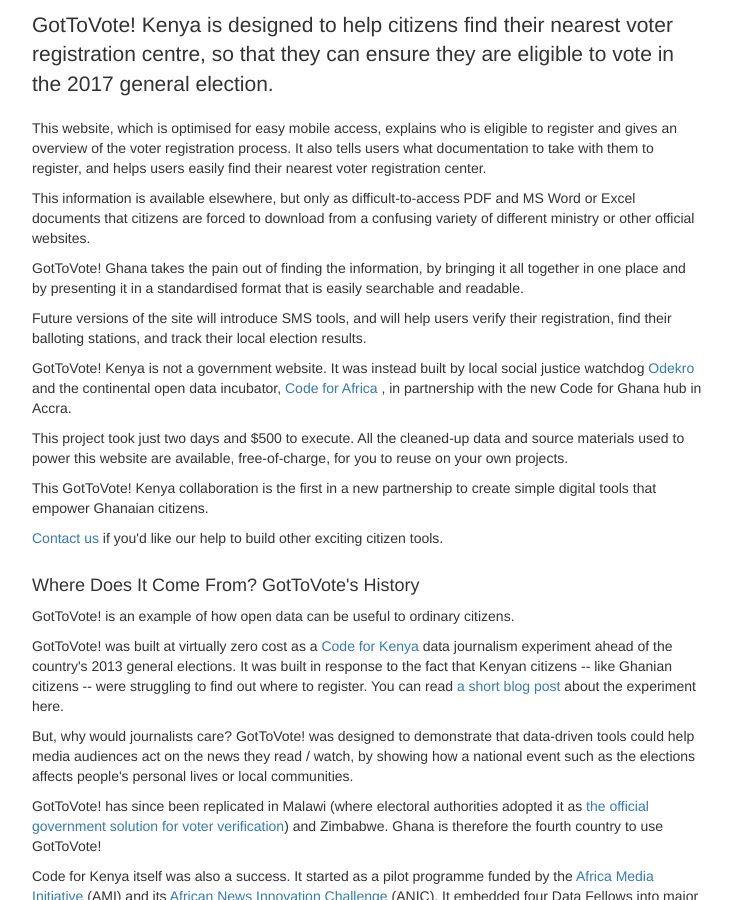
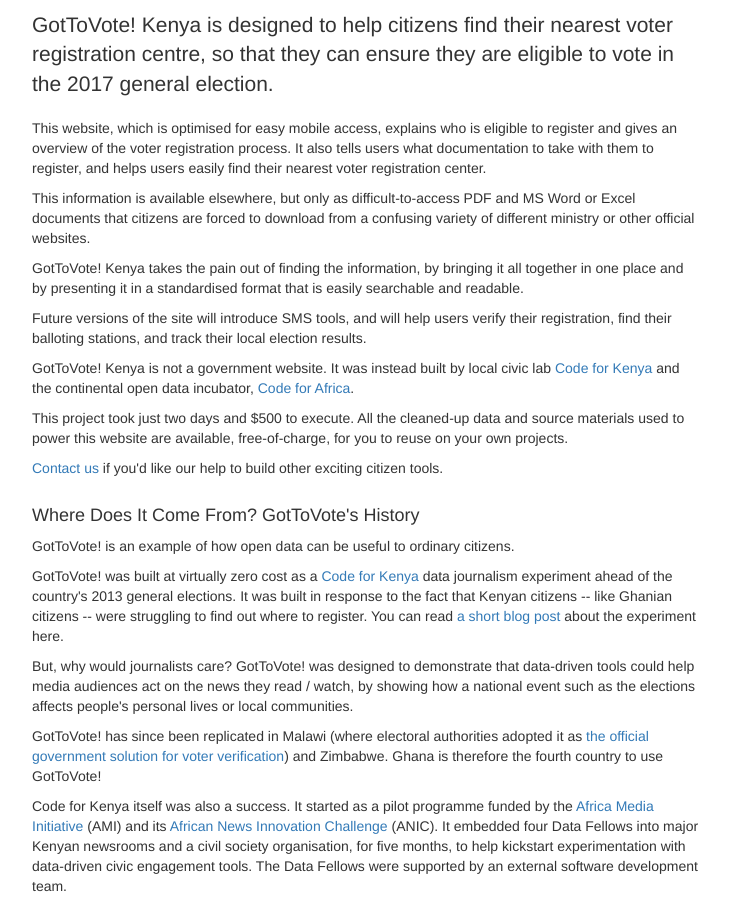
Before and after one commit to CodeForAfrica/GotToVote-RCI, a Jekyll site: the page built from about.html, in a window 1280 px wide and 900 px high, scrolled down 428 px. Shown: the whole window, without its empty margins (273-1005 px from the left). Built offline with Jekyll 4.4.1, drawn with Linux system fonts in a browser that asks for light colours; nearby versions of some CDN libraries; comment, search, counter and statistics services are not loaded.

Commit message:
Updated About

```diff
--- a/about.html
+++ b/about.html
@@ -21,15 +21,13 @@
 
 		<p>This information is available elsewhere, but only as difficult-to-access PDF and MS Word or Excel documents that citizens are forced to download from a confusing variety of different ministry or other official websites.</p>
 
-		<p>GotToVote! Ghana takes the pain out of finding the information, by bringing it all together in one place and by presenting it in a standardised format that is easily searchable and readable.</p>
+		<p>GotToVote! {{ site.country }} takes the pain out of finding the information, by bringing it all together in one place and by presenting it in a standardised format that is easily searchable and readable.</p>
 
 		<p>Future versions of the site will introduce SMS tools, and will help users verify their registration, find their balloting stations, and track their local election results.</p>
 
-		<p>GotToVote! {{ site.country }} is not a government website. It was instead built by local social justice watchdog <a href="http://www.odekro.org/info/odekro-overview" target="_blank"> Odekro</a> and the continental open data incubator, <a href="http://www.codeforafrica.org">Code for Africa</a> , in partnership with the new Code for Ghana hub in Accra.</p>
+		<p>GotToVote! {{ site.country }} is not a government website. It was instead built by local civic lab <a href="http://www.codeforkenya.org/" target="_blank">Code for Kenya</a> and the continental open data incubator, <a href="http://www.codeforafrica.org">Code for Africa</a>.</p>
 
 		<p>This project took just two days and $500 to execute. All the cleaned-up data and source materials used to power this website are available, free-of-charge, for you to reuse on your own projects.</p>
-
-		<p>This GotToVote! {{ site.country }} collaboration is the first in a new partnership to create simple digital tools that empower Ghanaian citizens.</p>
 
 		<p><a href="mailto:info@codeforafrica.org">Contact us</a> if you'd like our help to build other exciting citizen tools.</p>
 
@@ -53,7 +51,7 @@
 
 		<p>There are thousands of civic apps and other technology solutions already available for reuse, free-of-charge, on communities such as GitHub.</p>
 
-		<p>	Code for Africa is committed to help grow these resources and the global civic technology community, by making its <a href="https://github.com/CodeForAfrica" target="_blank">code</a> and <a href="http://africaopendata.org/" target="_blank">data</a> freely available. It is also committed to helping fellow African citizen agency organisations re-purpose and customise existing civic code as cost-effectively as possible.</p>
+		<p>	Code for Africa is committed to help grow these resources and the global civic technology community, by making its <a href="https://github.com/CodeForAfrica" target="_blank">code</a> and <a href="http://openafrica.net/" target="_blank">data</a> freely available. It is also committed to helping fellow African citizen agency organisations re-purpose and customise existing civic code as cost-effectively as possible.</p>
 
 		<p>The code for GotToVote! {{ site.country }} is available <a href="http://github.com/CodeForAfrica/GotToVote-RCI.{{ site.country }}" target="_blank">here</a>.</p>
 
@@ -63,7 +61,7 @@
 		<br />
 		<p class="lead" style="text-align: center;"><b><em>We are Open!</em></b></p>
 		<p style="text-align: center;">
-			<a href="http://openafrica.net" style="text-align: center;" class="btn btn-lg btn-primary" target="_blank">
+			<a href="http://openafrica.net" style="text-align: center;" class="btn btn-lg btn-success" target="_blank">
 				<i class="fa fa-database fa-lg"></i> Open Data
 			</a>
 			<a href="http://github.com/CodeForAfrica/GotToVote-RCI.{{ site.country }}" style="text-align: center;" class="btn btn-lg btn-default" target="_blank">
```
